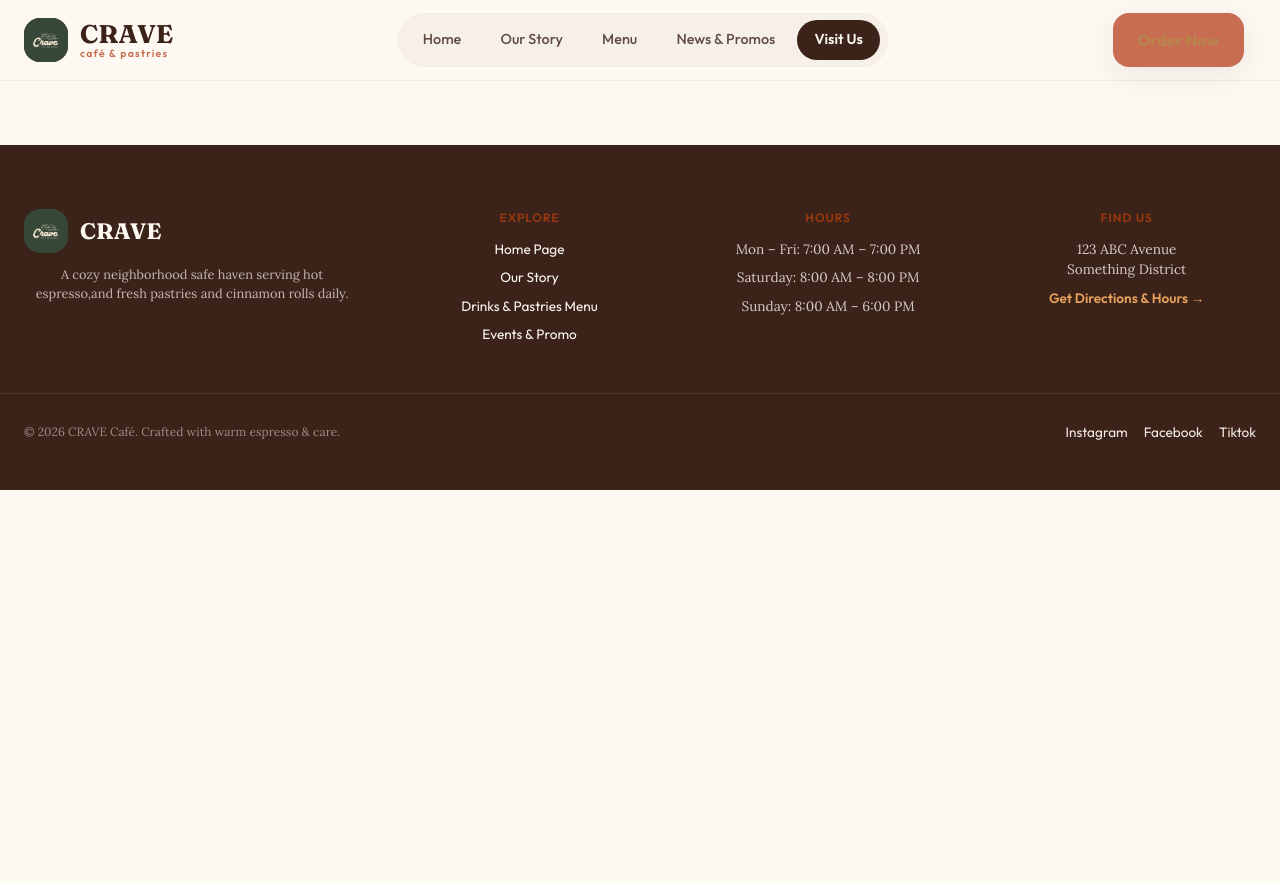
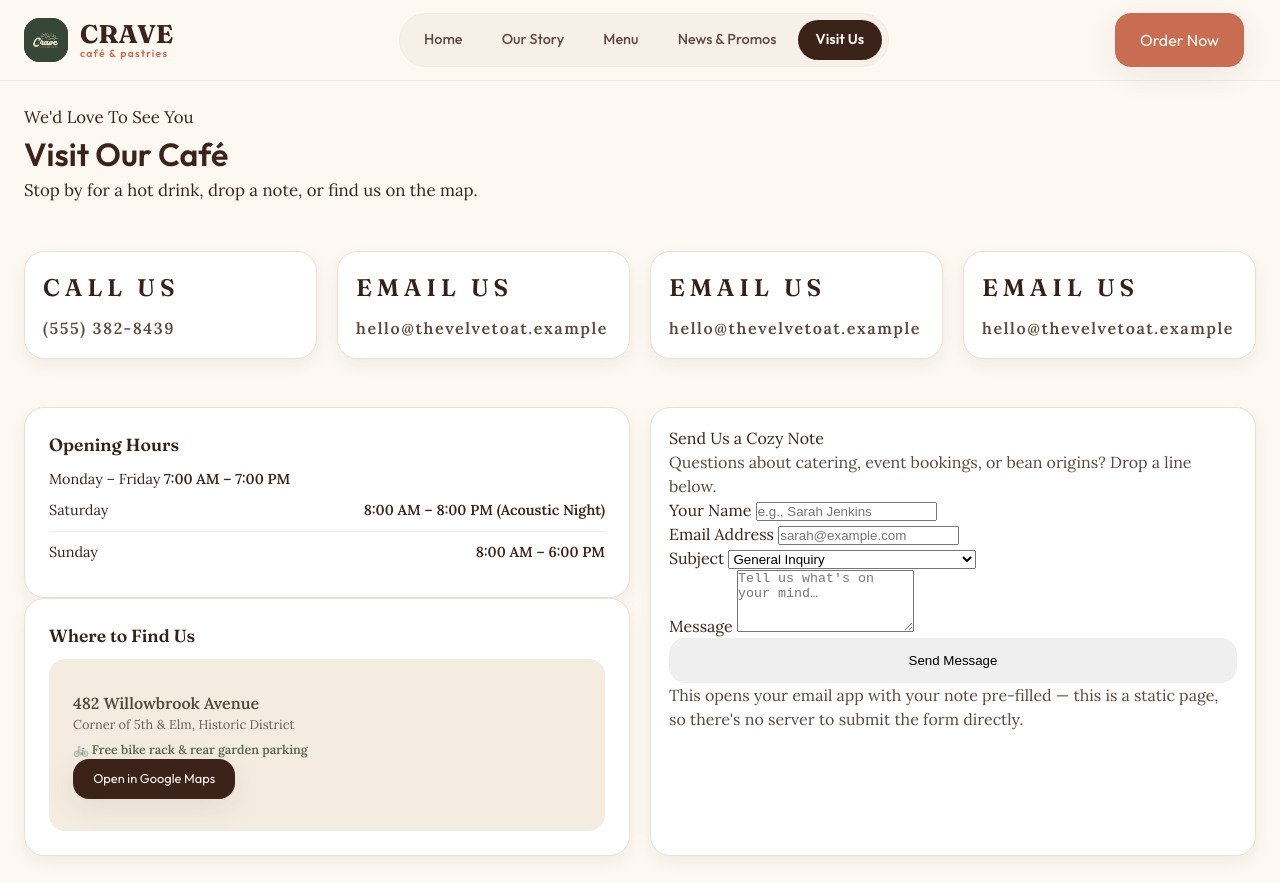
Before and after one commit to lvvr00/local-cafe, a plain HTML site: page contact.html in a window 1280 px wide. Shown: the top 883 px of the page. Before the commit the page ends 800 px from the top, so only its background shows below. Drawn offline with Linux system fonts and the light colour scheme; files that its build step writes are made by us from their sources.

Commit message:
commit on ('main'

```diff
--- a/contact.html
+++ b/contact.html
@@ -7,7 +7,7 @@
     <link rel="preconnect" href="https://fonts.googleapis.com">
     <link rel="preconnect" href="https://fonts.gstatic.com" crossorigin>
     <link href="https://fonts.googleapis.com/css2?family=Fraunces:ital,wght@0,600;0,700;0,900;1,600&family=Lora:ital,wght@0,400;0,500;0,600;1,400&family=Outfit:wght@300;400;500;600;700&display=swap" rel="stylesheet">
-    <link rel="stylesheet" href="style.css">
+    <link rel="stylesheet" href="/css/style.css">
     <link rel="icon" type="image/x-icon" href="assets/favicon.ico">
   </head>
 
@@ -44,14 +44,104 @@
       </header>
 
 
-        <main>
+      <main>
+        <section>
+          <div class="wrap contacts-section-head">
+            <p class="eyebrow">We'd Love To See You</p>
+            <h1>Visit Our Café</h1>
+            <p>Stop by for a hot drink, drop a note, or find us on the map.</p>
+          </div>
+        </section>
 
-            </section>
+        <section></section>
+          <div class="contacts-card wrap">
+            <div class="card text-center">
+              <h3>Call Us</h3>
+              <p>(555) 382-8439</p>
+            </div>
+            <div class="card text-center">
+              <h3>Email Us</h3>
+              <p>hello@thevelvetoat.example</p>
+            </div>
+            <div class="card text-center">
+              <h3>Email Us</h3>
+              <p>hello@thevelvetoat.example</p>
+            </div>
+            <div class="card text-center">
+              <h3>Email Us</h3>
+              <p>hello@thevelvetoat.example</p>
+            </div>
+          </div>
 
-            <section>
+          <div class="wrap grid grid-2">
 
-            </section>
-        </main>
+            <div class="stack">
+
+              <div class="card" style="padding:1.5rem;">
+                <h3 style="font-size:1.1rem;">Opening Hours</h3>
+                <div class="mt-2" style="font-size:.9rem;">
+                  <div>
+                    <span>Monday – Friday</span>
+                    <strong>7:00 AM – 7:00 PM</strong>
+                    </div>
+                  <div style="display:flex;justify-content:space-between;padding:.6rem 0;border-bottom:1px solid #F4ECE1;">
+                    <span>Saturday</span>
+                    <strong>8:00 AM – 8:00 PM (Acoustic Night)</strong>
+                  </div>
+                  <div style="display:flex;justify-content:space-between;padding:.6rem 0;">
+                    <span>Sunday</span>
+                    <strong>8:00 AM – 6:00 PM</strong>
+                  </div>
+                </div>
+              </div>
+
+              <div class="card" style="padding:1.5rem;">
+                <h3 style="font-size:1.1rem;">Where to Find Us</h3>
+                <div class="mt-2 text-center" style="background:#F4ECE1;border-radius:1rem;padding:2rem 1.5rem;">
+                  <p style="font-weight:700;">482 Willowbrook Avenue</p>
+                  <p style="font-size:.8rem;color:rgba(59,35,25,.7);">Corner of 5th &amp; Elm, Historic District</p>
+                  <p style="font-size:.78rem;color:#5D6A50;font-weight:600;margin-top:.35rem;">🚲 Free bike rack &amp; rear garden parking</p>
+                  <a href="https://maps.google.com/?q=482+Willowbrook+Avenue" target="_blank" rel="noopener noreferrer" class="btn btn-primary mt-2" style="padding:.6rem 1.2rem;font-size:.8rem;">Open in Google Maps</a>
+                </div>
+              </div>
+
+            </div>
+
+            <div class="card">
+              <h2">Send Us a Cozy Note</h2>
+              <p>Questions about catering, event bookings, or bean origins? Drop a line below.</p>
+
+              <form class="mt-2" action="mailto:hello@thevelvetoat.example" method="post" enctype="text/plain">
+                <div class="field">
+                  <label for="c-name">Your Name</label>
+                  <input id="c-name" type="text" name="name" required placeholder="e.g., Sarah Jenkins">
+                </div>
+                <div class="field">
+                  <label for="c-email">Email Address</label>
+                  <input id="c-email" type="email" name="email" required placeholder="sarah@example.com">
+                </div>
+                <div class="field">
+                  <label for="c-subject">Subject</label>
+                  <select id="c-subject" name="subject">
+                    <option>General Inquiry</option>
+                    <option>Private Event/Bookings</option>
+                    <option>Catering Request</option>
+                    <option>Feedback &amp; Words of Encouragement</option>
+                  </select>
+                </div>
+
+                <div class="field">
+                  <label for="c-message">Message</label>
+                  <textarea id="c-message" name="message" rows="4" required placeholder="Tell us what's on your mind…"></textarea>
+                </div>
+                <button type="submit" class="btn btn-accent btn-block">Send Message</button>
+                <p class="form-note">This opens your email app with your note pre-filled — this is a static page, so there's no server to submit the form directly.</p>
+              </form>
+            </div>
+
+          </div>
+        </section>
+      </main>
 
         <!--footer sections-->
         <footer class="site-footer">
--- a/css/about-style.css
+++ b/css/about-style.css
@@ -30,6 +30,8 @@
     font-size: 2rem;
     text-align: justify;
     color: rgb(240, 206, 185);
+    margin-bottom: 50px;
+    padding-bottom: 40px;
 }
 
 .about-section {
@@ -43,6 +45,7 @@
     font-size: 3rem;
     padding-top: 3rem;
 }
+
 
 .vibe {
     font-weight: 700;
@@ -191,40 +194,6 @@
   margin-top: 22px;
 }
 
-.btn {
-  display: inline-block;
-  background-color: white;
-  color: #b8844c;
-  border: 2px solid #b8844c;
-  text-decoration: none;
-  padding: 12px 24px;
-  border-radius: 25px;
-  font-weight: 700;
-}
-
-.btn:hover {
-  background-color: #b8844c;
-  color: white;
-}
-
-.btn-outline {
-  background-color: #ffffff;
-  color: #b8844c;
-  border: 2px solid #b8844c;
-}
-
-.btn-outline:hover {
-  background-color: #b8844c;
-  color: #ffffff;
-}
-
-footer {
-  text-align: center;
-  background-color: #362118;
-  color: #f6efe6;
-  padding: 24px;
-  margin-top: 30px;
-}
 
 @media (max-width: 850px) {
   .top-header {
--- /dev/null
+++ b/css/contact-style.css
@@ -0,0 +1,30 @@
+.contacts-section-head h1 {
+    font-size: 2rem;
+
+}
+
+.contacts-section-head p {
+    font-size: 1.05rem;
+}
+
+.contacts-card {
+    display: flex;
+    flex-wrap: wrap;
+    flex-direction: row;
+    gap: 20px;
+    padding: 1.5rem;
+    color: black;
+}
+
+.contacts-card h3 {
+    font-size: 1.5rem;
+    font-weight: 600;
+    text-transform: uppercase;
+    letter-spacing: 0.3rem;
+}
+
+.contacts-card p {
+    font-weight:700;
+    margin-top:.25rem;
+    letter-spacing: 0.1rem;
+}
--- a/css/news-style.css
+++ b/css/news-style.css
@@ -18,7 +18,7 @@
 
 
 .vibe {
-display:flex;
+    display:flex;
     flex-direction:row;
     justify-content:space-between;
     align-items:center;
--- a/css/style.css
+++ b/css/style.css
@@ -2,6 +2,7 @@
 @import url("/css/menu-style.css");
 @import url("/css/about-style.css");
 @import url("/css/news-style.css");
+@import url("/css/contact-style.css");
 
 * {
     box-sizing: border-box;
@@ -24,8 +25,8 @@ ul li {
 
 .wrap {
     max-width: 1280px;
-    margin: 0 auto;
-    padding: 0 1.5rem;
+    margin: auto;
+    padding: 1.5rem;
 }
 
 /* header section */
```
Also changed, not shown: about.html (+2 -2 lines), order.html (+1 -1 lines).
